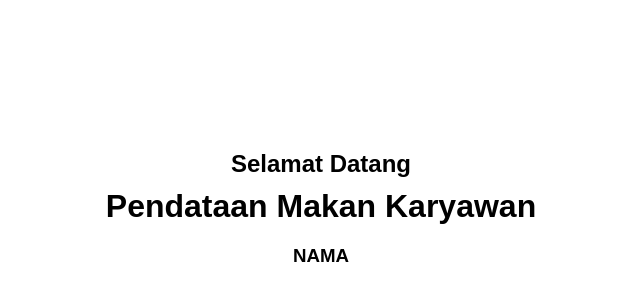
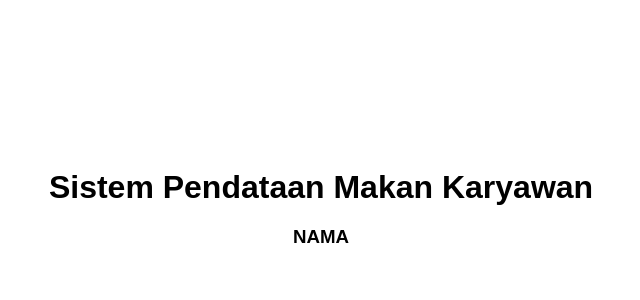
Before and after one commit to zackyssdqy/makan-service, a website: page index.html in a window 1280 px wide. Shown: the part 200-500 px from the top of the page, without its empty margins (319-959 px from the left). Drawn offline with Linux system fonts and the light colour scheme.

Commit message:
change styling

```diff
--- a/index.html
+++ b/index.html
@@ -26,8 +26,7 @@
     </style>
   </head>
   <body>
-    <h2>Selamat Datang</h2>
-    <h1>Pendataan Makan Karyawan</h1>
+    <h1>Sistem Pendataan Makan Karyawan</h1>
 
     <input id="rfidInput" autofocus />
 
```
